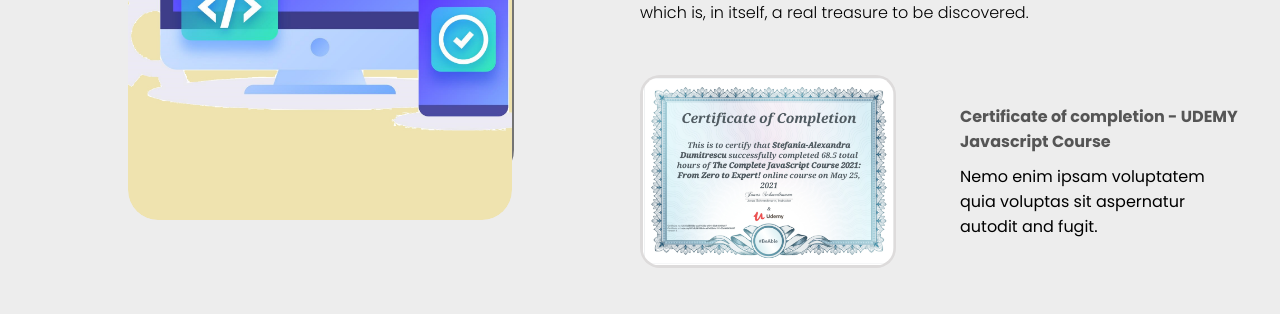
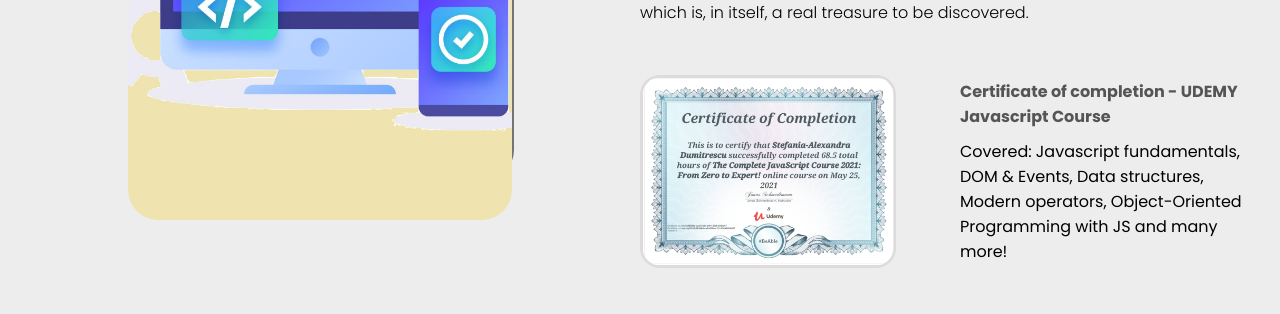
Before and after one commit to DumitrescuAlexandra/portfolio, a React (Create React App) app: page / in a window 1280 px wide. Shown: the part 1260-1574 px from the top of the page. Built offline with nearby package versions, Linux system fonts and the light colour scheme.

Commit message:
further customized "about"

```diff
--- a/src/components/about/About.jsx
+++ b/src/components/about/About.jsx
@@ -44,8 +44,9 @@
               Certificate of completion - UDEMY Javascript Course
             </h4>
             <p className={classes.awardDescription}>
-              Nemo enim ipsam voluptatem quia voluptas sit aspernatur autodit
-              and fugit.
+              Covered: Javascript fundamentals, DOM & Events, Data structures,
+              Modern operators, Object-Oriented Programming with JS and many
+              more!
             </p>
           </div>
         </div>
```
